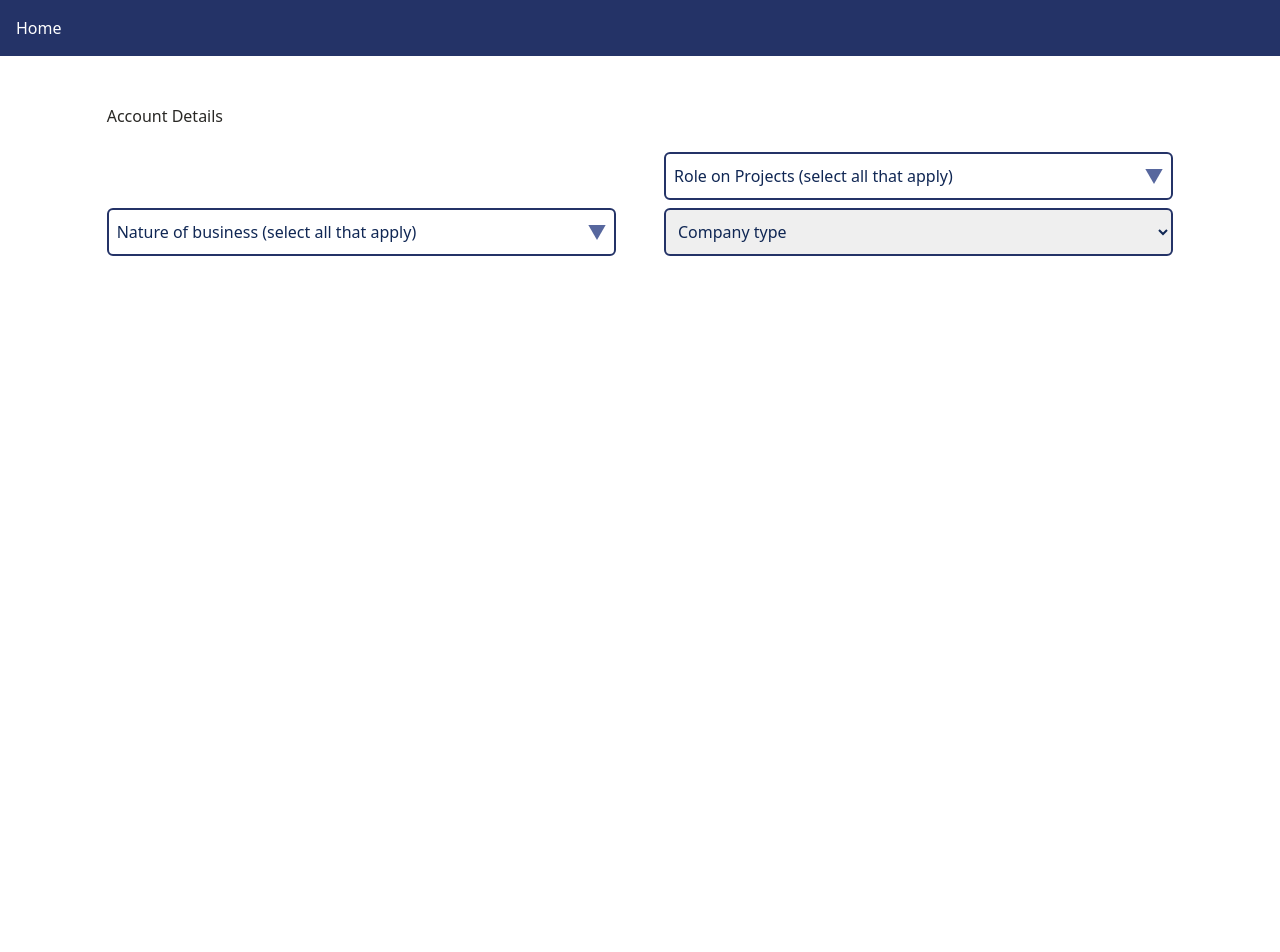
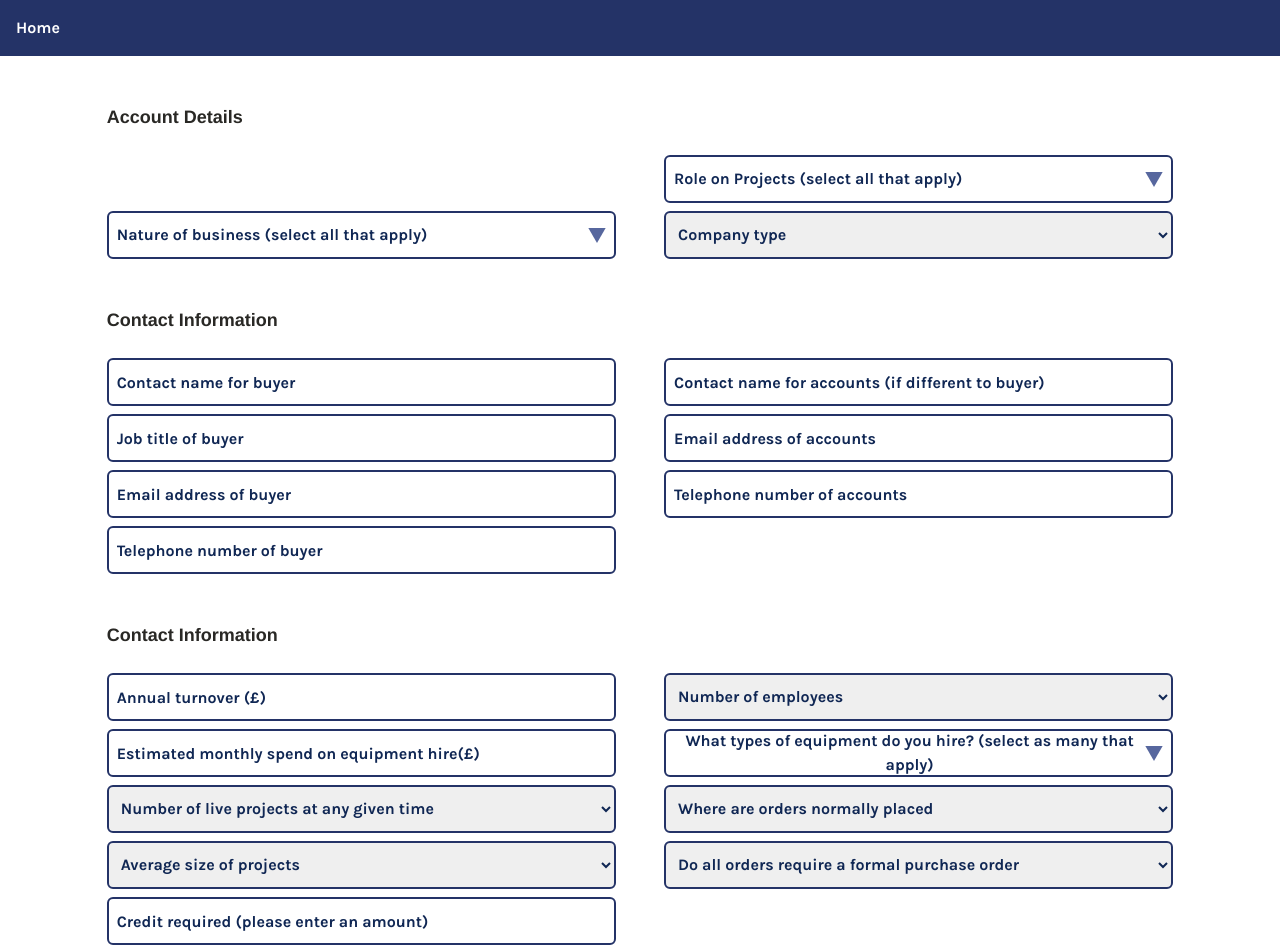
Before and after one commit to gmanninglive/yardlink-tech-task, a Next.js app: page /creditapplication.js in a window 1280 px wide. Shown: the top 952 px of the page. Before the commit the page ends 800 px from the top, so only its background shows below. Built offline with nearby package versions, Linux system fonts and the light colour scheme.

Commit message:
Finish all Form fields, Change fonts

```diff
--- a/components/form/CreditApplication.jsx
+++ b/components/form/CreditApplication.jsx
@@ -3,11 +3,11 @@ import * as Yup from "yup";
 import DropdownSelection from "./custominput/DropdownSelection";
 
 export default function CreditApplicationForm() {
-
   // Takes touched input fields and errors. Returns style for valid/invalid fields
   function handleValidation(touched, errors) {
     if (!!touched && !!errors) return "bg-lightred border-darkred";
     else if (!!touched && !errors) return "bg-lightgreen border-darkgreen";
+
   }
 
   return (
@@ -22,10 +22,10 @@ export default function CreditApplicationForm() {
       }}
     >
       {({ isSubmitting, errors, touched }) => (
-        <Form className="p-2 lg:p-0 flex flex-col justify-center items-center">
+        <Form className="form-wrapper p-2 lg:p-0 flex flex-col justify-center items-center">
           {/* Account Details */}
           <div className="w-full lg:w-10/12 mt-12 grid md:grid-cols-2 gap-x-2 lg:gap-x-12 gap-y-2 md:gap-y-6">
-            <h2 className="text-[#292825] md:col-span-2">Account Details</h2>
+            <h2 className="form-heading text-[#292825] md:col-span-2">Account Details</h2>
             <span className="w-full md:mt-14">
               <DropdownSelection
                 className={`form-field ${handleValidation(
@@ -71,6 +71,207 @@ export default function CreditApplicationForm() {
               </Field>
             </span>
           </div>
+          {/* Contact Information */}
+          <div className="w-full lg:w-10/12 mt-12 grid md:grid-cols-2 gap-x-2 lg:gap-x-12 gap-y-2 md:gap-y-6">
+            <h2 className="text-[#292825] md:col-span-2">
+              Contact Information
+            </h2>
+            <span className="w-full flex flex-col gap-y-2">
+              <Field
+                name="buyer_name"
+                placeholder="Contact name for buyer"
+                className={`form-field ${handleValidation(
+                  touched.buyer_name,
+                  errors.buyer_name
+                )}`}
+              ></Field>
+              <Field
+                name="buyer_title"
+                placeholder="Job title of buyer"
+                className={`form-field ${handleValidation(
+                  touched.buyer_title,
+                  errors.buyer_title
+                )}`}
+              ></Field>
+              <Field
+                name="buyer_email"
+                type="email"
+                placeholder="Email address of buyer"
+                className={`form-field ${handleValidation(
+                  touched.buyer_email,
+                  errors.buyer_email
+                )}`}
+              ></Field>
+              <Field
+                name="buyer_tel"
+                placeholder="Telephone number of buyer"
+                className={`form-field ${handleValidation(
+                  touched.buyer_tel,
+                  errors.buyer_tel
+                )}`}
+              ></Field>
+            </span>
+            {/* Contact collumn 2 */}
+            <span className="w-full flex flex-col gap-y-2">
+              <Field
+                name="accounts_name"
+                placeholder="Contact name for accounts (if different to buyer)"
+                className={`form-field ${handleValidation(
+                  touched.accounts_name,
+                  errors.accounts_name
+                )}`}
+              ></Field>
+              <Field
+                name="accounts_email"
+                placeholder="Email address of accounts"
+                className={`form-field ${handleValidation(
+                  touched.accounts_email,
+                  errors.accounts_email
+                )}`}
+              ></Field>
+              <Field
+                name="accounts_tel"
+                placeholder="Telephone number of accounts"
+                className={`form-field ${handleValidation(
+                  touched.accounts_tel,
+                  errors.accounts_tel
+                )}`}
+              ></Field>
+            </span>
+          </div>
+
+          {/* Credit Information */}
+          <div className="mt-12 lg:w-10/12 grid md:grid-cols-2 gap-x-2 lg:gap-x-12 gap-y-2 md:gap-y-6 ">
+            <h2 className="text-[#292825] md:col-span-2">
+              Contact Information
+            </h2>
+            <span className="w-full flex flex-col gap-y-2">
+              <Field
+                name="turnover"
+                placeholder="Annual turnover (£)"
+                className={`form-field ${handleValidation(
+                  touched.turnover,
+                  errors.turnover
+                )}`}
+              ></Field>
+              <Field
+                name="monthly_spend"
+                placeholder="Estimated monthly spend on equipment hire(£)"
+                className={`form-field ${handleValidation(
+                  touched.monthly_spend,
+                  errors.monthly_spend
+                )}`}
+              ></Field>
+              <Field
+                name="projects_no"
+                className={`form-field ${handleValidation(
+                  touched.projects_no,
+                  errors.projects_no
+                )}`}
+                as="select"
+              >
+                <option value="">
+                  Number of live projects at any given time
+                </option>
+                <option value="0-3">0 - 3</option>
+                <option value="3-10">3 - 10</option>
+                <option value="10+">10+</option>
+              </Field>
+              <Field
+                name="projects_size"
+                className={`form-field ${handleValidation(
+                  touched.projects_size,
+                  errors.projects_size
+                )}`}
+                as="select"
+              >
+                <option value="">Average size of projects</option>
+                <option value="£0-5000">£0 - £5000</option>
+                <option value="£5000 - £25000">£5000 - £25,000</option>
+                <option value="£25000 - £100000">£25000 - £100,000</option>
+                <option value="£100000 - £500000">£100,000 - £500,000</option>
+                <option value="£500000+">£500,000+</option>
+              </Field>
+              <Field
+                name="credit_required"
+                className={`form-field ${handleValidation(
+                  touched.credit_required,
+                  errors.credit_required
+                )}`}
+                placeholder="Credit required (please enter an amount)"
+              ></Field>
+            </span>
+            {/* Credit Second Collumn */}
+            <div className="w-full flex flex-col gap-y-2 items">
+              <Field
+                name="employees"
+                className={`form-field ${handleValidation(
+                  touched.employees,
+                  errors.employees
+                )}`}
+                as="select"
+              >
+                <option value="">Number of employees</option>
+                <option value="0-3">0 - 3</option>
+                <option value="3-10">3 - 10</option>
+                <option value="10-50">10 - 50</option>
+                <option value="50+">50+</option>
+              </Field>
+
+              <DropdownSelection
+                className={`form-field ${handleValidation(
+                  touched.equipment_types,
+                  errors.equipment_types
+                )}`}
+                fieldName="equipment_types"
+                title="What types of equipment do you hire? (select as many that apply)"
+                data={[
+                  "Plant",
+                  "Tools",
+                  "Powered Access",
+                  "Welfare",
+                  "Security",
+                ]}
+              />
+
+              <Field
+                name="orders_placed"
+                className={`form-field ${handleValidation(
+                  touched.orders_placed,
+                  errors.orders_placed
+                )}`}
+                as="select"
+              >
+                <option value="">Where are orders normally placed</option>
+                <option value="local">Local branch</option>
+                <option value="online">Online</option>
+                <option value="call">By Phone</option>
+                <option value="sms">Text message</option>
+              </Field>
+              <Field
+                name="po_required"
+                className={`form-field ${handleValidation(
+                  touched.po_required,
+                  errors.po_required
+                )}`}
+                as="select"
+              >
+                <option value="">
+                  Do all orders require a formal purchase order
+                </option>
+                <option value={false}>No</option>
+                <option value={true}>Yes</option>
+              </Field>
+            </div>
+          </div>
+
+          <button
+            type="submit"
+            disabled={isSubmitting}
+            className=" my-6 px-20 py-2 rounded-md bg-orange text-white text-center "
+          >
+            Continue
+          </button>
         </Form>
       )}
     </Formik>
@@ -105,4 +306,46 @@ export const validationSchema = Yup.object({
   company_type: Yup.string()
     .max(15, "Must be 15 characters or less")
     .required("Required"),
+  buyer_name: Yup.string()
+    .max(15, "Must be 15 characters or less")
+    .required("Required"),
+  buyer_title: Yup.string()
+    .max(15, "Must be 15 characters or less")
+    .required("Required"),
+  buyer_email: Yup.string().email("Invalid email address").required("Required"),
+  buyer_tel: Yup.string()
+    .max(15, "Must be 10 characters or less")
+    .required("Required"),
+  accounts_name: Yup.string()
+    .max(15, "Must be 15 characters or less")
+    .required("Required"),
+  accounts_email: Yup.string()
+    .email("Invalid email address")
+    .required("Required"),
+  accounts_tel: Yup.string()
+    .max(15, "Must be 10 characters or less")
+    .required("Required"),
+  turnover: Yup.string()
+    .max(15, "Must be 10 characters or less")
+    .required("Required"),
+  monthly_spend: Yup.string()
+    .max(15, "Must be 10 characters or less")
+    .required("Required"),
+  projects_no: Yup.string()
+    .max(15, "Must be 10 characters or less")
+    .required("Required"),
+  projects_size: Yup.string()
+    .max(15, "Must be 10 characters or less")
+    .required("Required"),
+  employees: Yup.string()
+    .max(15, "Must be 10 characters or less")
+    .required("Required"),
+  equipment_types: Yup.array().of(Yup.string()).min(1, "Required"),
+  orders_placed: Yup.string()
+    .max(15, "Must be 10 characters or less")
+    .required("Required"),
+  po_required: Yup.boolean().required("Required"),
+  credit_required: Yup.string()
+    .max(15, "Must be 10 characters or less")
+    .required("Required"),
 });
--- a/components/form/custominput/DropdownSelection.jsx
+++ b/components/form/custominput/DropdownSelection.jsx
@@ -32,7 +32,7 @@ export default function DropdownSelection({
       <>
         <div className="relative" ref={ref}>
           <button
-            className={`${className} inline-flex items-center justify-between`}
+            className={`${className} inline-flex items-center justify-between font-bold`}
             type="button"
             onClick={() => setIsOpen(!isOpen)}
           >
--- a/styles/global.scss
+++ b/styles/global.scss
@@ -1,24 +1,56 @@
-@import url("https://fonts.googleapis.com/css2?family=Karla:wght@400;700&display=swap");
-
+@font-face {
+  font-family: "Karla";
+  src: url("/fonts/Karla-Var.ttf") format("truetype"),
+}
 @tailwind base;
 @tailwind components;
 @tailwind utilities;
 
 html,
 body {
+  // Chrome, Firefox, Opera, Safari 10.1+
+  ::placeholder {
+    color: #102754;
+    font-weight: 700;
+    opacity: 1;
+  }
+  // Internet Explorer 10-11
+  :-ms-input-placeholder {
+    color: #102754;
+  }
+  // Edge
+  ::-ms-input-placeholder {
     color: #102754;
   }
 
-p {
-  font-family: "Karla", -apple-system, BlinkMacSystemFont, "Segoe UI", "Roboto",
-    "Oxygen", "Ubuntu", "Cantarell", "Fira Sans", "Droid Sans", "Helvetica Neue",
-    sans-serif;
+  .docs-select {
+    margin: 0;
+    -webkit-box-sizing: border-box;
+    -moz-box-sizing: border-box;
+    box-sizing: border-box;
+    -webkit-appearance: none;
+    -moz-appearance: none;
+  }
+
+
+  font-family: "Karla", -apple-system, BlinkMacSystemFont, "Segoe UI",
+  "Roboto", "Oxygen", "Ubuntu", "Cantarell", "Fira Sans", "Droid Sans",
+  "Helvetica Neue", sans-serif;
+  font-size: 16px;
   font-weight: 700;
-  font-size: 16px;
+  color: #102754;
+
+  h1, h2, h3 {
+      font-family:  Helvetica, sans-serif;
+      font-weight: 700;
+      font-size: 18px;
   }
-h1 h2 h3 {
-  font-family: "Segoe UI", "Roboto", "Oxygen", "Ubuntu", "Cantarell",
-    "Fira Sans", "Droid Sans", "Helvetica Neue", sans-serif;
+  select{
+    font-weight: 700;
+  }
+  button{
+    font-weight: 700;
+  }
 }
 
 @layer components {
```
Also changed, not shown: public/fonts/Karla-Var.ttf (added). Lines whose indentation alone changed are shown as unchanged.
